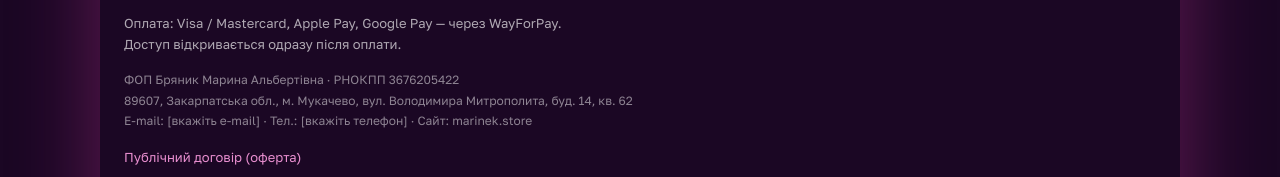
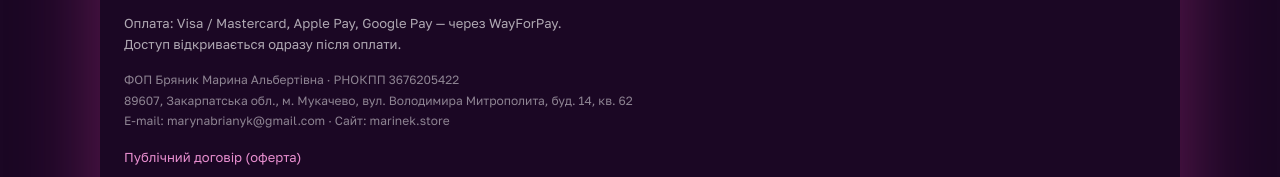
Before and after one commit to irozedev/marinek-store, a Next.js app: page / in a window 1280 px wide. Shown: the part 3936-4113 px from the top of the page. Built offline with nearby package versions, Linux system fonts and the light colour scheme; no server answers; a web font is replaced by a local one.

Commit message:
add email

```diff
--- a/src/components/Closing.tsx
+++ b/src/components/Closing.tsx
@@ -87,7 +87,7 @@ export function Footer() {
         <br />
         89607, Закарпатська обл., м. Мукачево, вул. Володимира Митрополита, буд. 14, кв. 62
         <br />
-        E-mail: [вкажіть e-mail] · Тел.: [вкажіть телефон] · Сайт: marinek.store
+        E-mail: marynabrianyk@gmail.com · Сайт: marinek.store
       </div>
       <div className="flex flex-col gap-2 text-[13px]">
         <Link href="/oferta" className="text-linkFooter">
```
